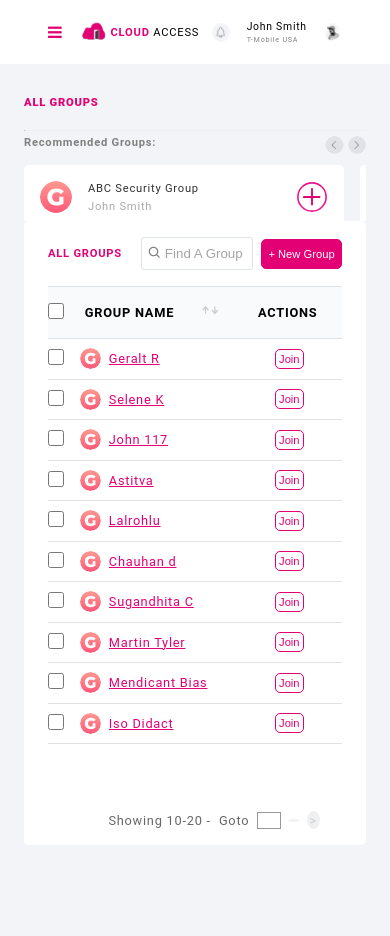
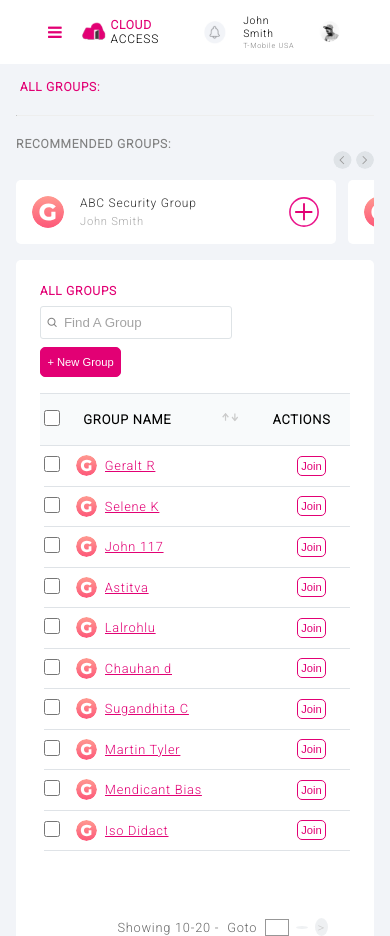
Before and after one commit to Silspd90/Cloud-access, a PHP site: page /home.html in a window 390 px wide. Run offline with PHP 8.4, Linux system fonts and the light colour scheme.

Commit message:
Ease of life changes

```diff
--- a/css/style.css
+++ b/css/style.css
@@ -61,12 +60,13 @@ strong {
   color: #e20074;
   font-weight: 800;
   padding-bottom: 1rem;
+  padding-left: 0.25rem;
 }
 
 .recommended_groups{
   color: grey;
   font-weight: bold;
-  padding-top: 2rem;
+  padding-top: 1rem;
 }
 
 .side_child_navbar_eleL:hover{
@@ -240,7 +244,7 @@ hr {
   background-color: white;
   display: flex;
   align-items: center;
-  margin-right: 1rem;
+  margin-right: 0.75rem;
   width: 30rem;
 }
 
@@ -336,10 +340,7 @@ th:nth-child(3){
   border-bottom: 1px solid #dfe3e7;
   border-top: 1px solid #dfe3e7;
   border-collapse: collapse;
-}
-
-tr.group_data_TR th:not(:first-child) {
-  padding-left: 0.3rem;
+  padding-left: 0.25rem;
 }
 
 .checkbox_default {
@@ -437,6 +438,7 @@ a {
   display: block;
   height: calc(100vh - 33rem);
   overflow-y: auto;
+  padding-left: 0.25rem;
 }
 
 .group_data thead,
@@ -591,33 +612,6 @@ th:nth-child(3){
 
 }
 
-@media only screen and (max-width: 678px) {
-  .top_child_navbar_eleR input {
-    width: 8rem;
-  }
-  .overflow_text {
-    width: 6rem;
-  }
-  body {
-    font-size: 0.7rem;
-  }
-  .bx {
-    font-size: 0.9rem;
-  }
-  .username_logo {
-    font-size: 0.8rem;
-  }
-  .username_sim {
-    font-size: 0.625rem;
-  }
-  .group_data button {
-    padding: 0.2rem 0.4rem;
-  }
-  .mediagroup0 {
-    width: 63%;
-  }
-}
-
 @media only screen and (max-width: 640px) {
   #toggleNavbar {
     display: block;
@@ -633,32 +627,53 @@ th:nth-child(3){
   }
   .overflow_text {
     width: 10rem;
+    overflow: hidden;
+    text-overflow: ellipsis;
   }
-  .parent-wrapper-group-box {
-    height: 5rem;
-  }
+
   .child-wrapper-group-box {
     height: 4rem;
   }
+
+  .wrapper-content{
+    display: flex;
+    flex-direction: column;
+    align-items: flex-start;
+  }
+
+  .groupfinder {
+    display: flex;
+    align-items: flex-start;
+    position: relative;
+    cursor: pointer;
+    flex-direction: column;
+  }
+  .newgroup{
+    padding: .5rem;
+    margin-top: 0.5rem;
+  }
+  .mobile-groups{
+    padding: 0.5rem 0.5rem 0.5rem 0rem;
+  }
+  .header {
+    padding-left: 0.5rem;
+    padding-right: 0.5rem;
+  }
+
+  .bx {
+    position: absolute;
+    left: 0.4rem;
+    opacity: 0.5;
+    padding-top: 0.7rem;
+    padding-left: 0.5rem;
+  }
+  #inputtext{
+    margin-left: 0.5rem;
+  }
+
+
 }
 
-@media only screen and (max-width: 550px) {
-  .top_child_navbar_eleR input {
-    width: 8rem;
-  }
-  .overflow_text {
-    width: 10rem;
-  }
-  .navbarR_1-wrapper span {
-    display: block;
-    width: 12rem;
-    font-size: 0.7rem;
-  }
-  .requestcount {
-    width: 1.5rem;
-    height: 1rem;
-  }
-}
 
 @media only screen and (max-width: 500px) {
   .group_data tbody {
@@ -671,9 +686,9 @@ th:nth-child(3){
   .top_child_navbar_eleL {
     margin-left: 0.5rem;
   }
-  .wrapper-content-main {
+  /* .wrapper-content-main {
     margin: 1rem 0.5rem;
-  }
+  } */
   .group_data {
     margin: 0rem 0.5rem;
   }
@@ -683,9 +698,9 @@ th:nth-child(3){
   .top_child_navbar_eleL_group {
     margin-left: 0.5rem;
   }
-  .parent-wrapper-group-box {
+  /* .parent-wrapper-group-box {
     height: 4rem;
-  }
+  } */
   .pageno span {
     font-size: 0.65rem;
   }
@@ -716,48 +731,6 @@ th:nth-child(3){
   }
 }
 
-@media only screen and (max-width: 400px) {
-  .top_child_navbar_eleR input {
-    width: 7rem;
-  }
-  .overflow_text {
-    width: 7rem;
-  }
-  .mediagroup0 {
-    width: 56%;
-  }
-  body {
-    font-size: 0.7rem;
-  }
-  .top_child_navbar_eleR img {
-    height: 1.2rem;
-    width: 1.2rem;
-  }
-}
-
-@media only screen and (max-width: 340px) {
-  .top_child_navbar_eleR input {
-    padding: 0.4rem;
-    padding-left: 1.3rem;
-    width: 6rem;
-  }
-  .overflow_text {
-    width: 4rem;
-  }
-  .top_child_navbar_eleR button {
-    padding: 0.4rem 0.3rem;
-    font-size: 0.6rem;
-  }
-  .group_data {
-    font-size: 0.75rem;
-  }
-  .group_data button {
-    padding: 0.2rem 0.5rem;
-  }
-  .group_data td {
-    padding: 0.5rem 0.5rem;
-  }
-}
 
 button,
 a,
--- a/home.html
+++ b/home.html
@@ -1,7 +1,10 @@
-<!DOCTYPE html>
+<!DOCTYPE html >
 <html lang="en">
   <head>
     <title>Cloud Access</title>
+    <link rel="preconnect" href="https://fonts.googleapis.com">
+    <link rel="preconnect" href="https://fonts.gstatic.com" crossorigin>
+    <link href="https://fonts.googleapis.com/css2?family=Roboto:wght@300&display=swap" rel="stylesheet">
     <link rel="shortcut icon" href="images/cloud.png" type="image/x-icon" />
     <link
       href="https://unpkg.com/boxicons@2.0.9/css/boxicons.min.css"
@@ -37,20 +40,22 @@
           <div class="sidecontainer">
             <div class="child_side_navbar_top">
               <strong class="yourapprovals">YOUR GROUPS/PACKS</strong>
-              <p class="navbarmargin noapprovals">You don't have access to anything yet</p>
+              <p class="navbarmargin noapprovals noaccess">You don't have access to anything yet</p>
               <hr/>
 
               <strong class="navbarmargin blocking">YOUR REQUESTS</strong>
 
               <div class="requests">
 
-                <div class="request-options">Pending
+                <div class="request-options"><span>
+                  Pending
+                </span>
                     <div class="option-number">6</div>
                 </div>
-                <div class="request-options">Approved
+                <div class="request-options"><span>Approved</span>
                     <div class="option-number">6</div>
                 </div>
-                <div class="request-options">Rejected
+                <div class="request-options"><span>Rejected</span>
                     <div class="option-number">6</div>
                 </div>
 
@@ -80,10 +85,10 @@
         </aside>
         <section>
           <div class="wrapper-content-main">
-            <div class="all-groups">ALL GROUPS</div>
+            <div class="all-groups">ALL GROUPS:</div>
             <hr style="margin: 5px 0" />
-            <strong class="recommended_groups">Recommended Groups:
-                </strong>
+            <div class="recommended_groups">RECOMMENDED GROUPS:
+            </div>
                 <span style="float: right"
               ><img
                 onClick="scrollbtn(this.id)"
@@ -193,7 +198,7 @@
                 <div class="top_child_navbar_eleL_group">
                   <strong class="mobile-groups">ALL GROUPS</strong>
                 </div>
-                <div class="top_child_navbar_eleR btnx">
+                <div class="top_child_navbar_eleR btnx groupfinder">
                   <i class="bx bx-search"></i>
                   <input
                     id="inputtext"
@@ -202,14 +207,14 @@
                     placeholder=" Find A Group"
                     style="font-family: Arial, FontAwesome"
                   />
-                  <button>+ New Group</button>
+                  <button class="newgroup">+ New Group</button>
                 </div>
               </div>
               <div class="wrapper-table">
                 <table id="group_table" class="group_data">
                   <thead>
                     <tr class="group_data_TR">
-                      <th style="width: 10px">
+                      <th>
                         <input
                           onClick="selectall(this)"
                           class="checkbox_default"
```
Also changed, not shown: other parts of css/style.css (+31 -21 lines).
